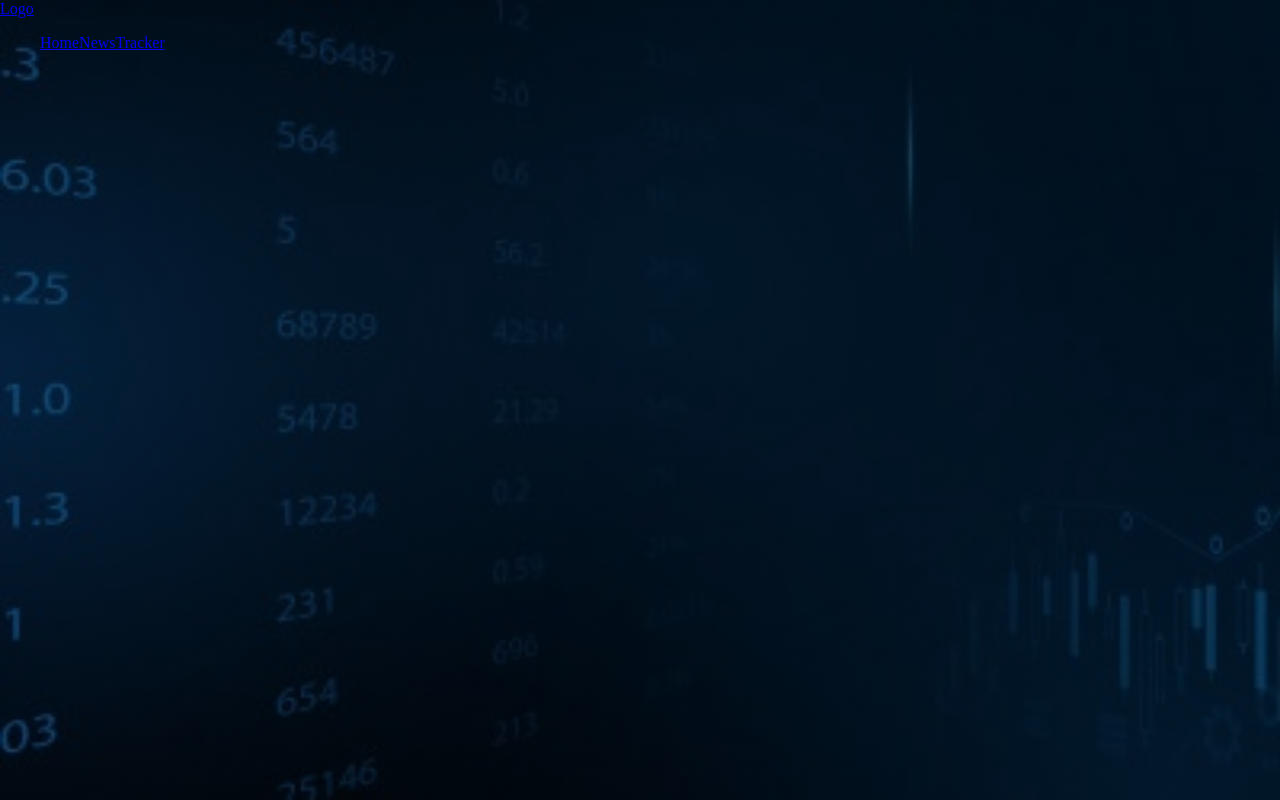
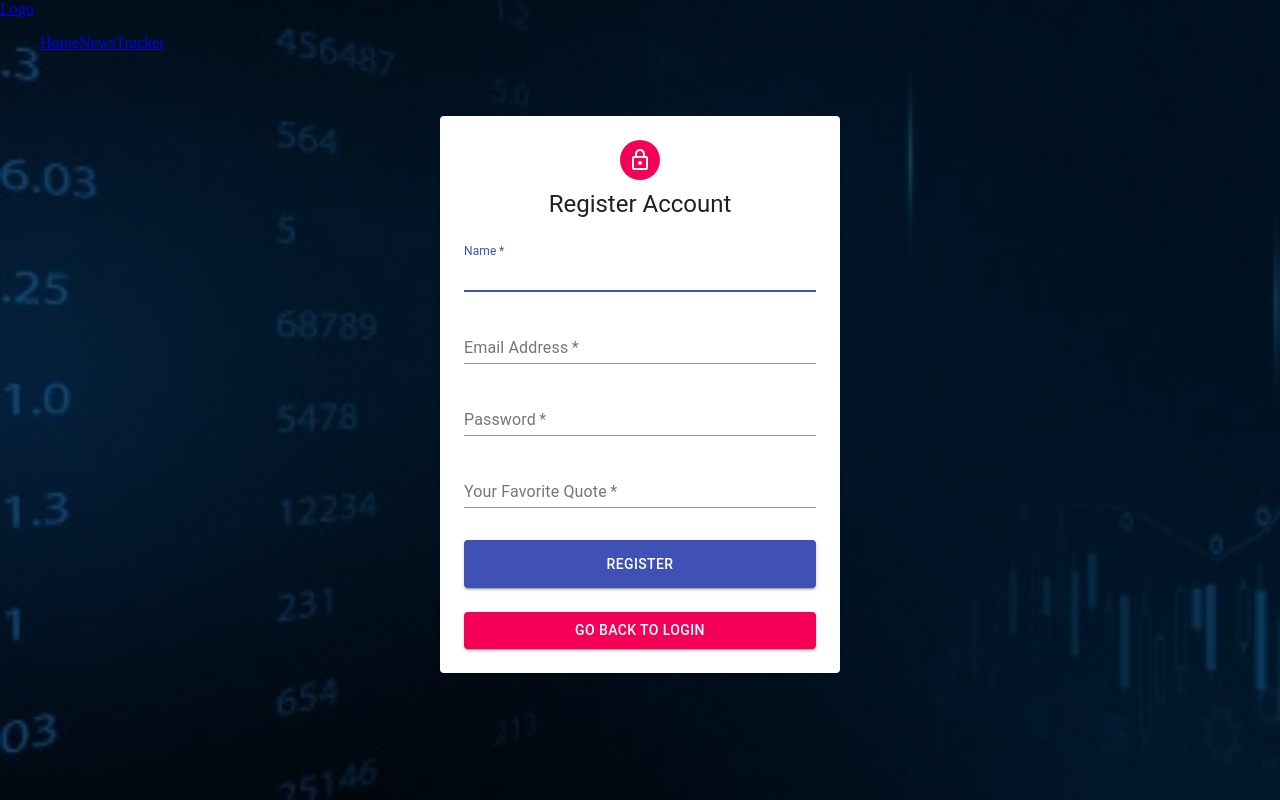
Before and after one commit to anjalikabariya/FinnTracker, a React (Create React App) app in the folder client/: page /register in a window 1280 px wide. Built offline with nearby package versions, Linux system fonts and the light colour scheme.

Commit message:
created login, register components

```diff
--- a/client/src/App.js
+++ b/client/src/App.js
@@ -1,5 +1,5 @@
 import React, { Component } from 'react'
-import {Navigation} from './components'
+import {Navigation, Register, Login} from './components'
 import { BrowserRouter as Router, Switch, Route } from "react-router-dom";
 import { Redirect } from 'react-router-dom';
 import {HomePage, NewsPage, TrackerPage} from './Pages';
@@ -16,6 +16,14 @@ export class App extends Component {
             <Route exact path="/" render={() => {
               return (
                 <Redirect to="/home" />)}}
+            />
+            <Route
+              path="/login"
+              render={(props) => <Login />}
+            />
+            <Route
+              path="/register"
+              render={(props) => <Register />}
             />
             <Route
               path="/home"
--- /dev/null
+++ b/client/src/components/Login/Login.jsx
@@ -0,0 +1,98 @@
+import React, { useState } from 'react'
+import { Typography, Paper, Avatar, Button, FormControl, Input, InputLabel } from '@material-ui/core'
+import LockOutlinedIcon from '@material-ui/icons/LockOutlined'
+import withStyles from '@material-ui/core/styles/withStyles'
+import { Link, withRouter } from 'react-router-dom'
+import firebase from '../../firebase'
+
+const styles = theme => ({
+	main: {
+		width: 'auto',
+		display: 'block', // Fix IE 11 issue.
+		marginLeft: theme.spacing.unit * 3,
+		marginRight: theme.spacing.unit * 3,
+		[theme.breakpoints.up(400 + theme.spacing.unit * 3 * 2)]: {
+			width: 400,
+			marginLeft: 'auto',
+			marginRight: 'auto',
+		},
+	},
+	paper: {
+		marginTop: theme.spacing.unit * 8,
+		display: 'flex',
+		flexDirection: 'column',
+		alignItems: 'center',
+		padding: `${theme.spacing.unit * 2}px ${theme.spacing.unit * 3}px ${theme.spacing.unit * 3}px`,
+	},
+	avatar: {
+		margin: theme.spacing.unit,
+		backgroundColor: theme.palette.secondary.main,
+	},
+	form: {
+		width: '100%', // Fix IE 11 issue.
+		marginTop: theme.spacing.unit,
+	},
+	submit: {
+		marginTop: theme.spacing.unit * 3,
+	},
+});
+
+function SignIn(props) {
+	const { classes } = props
+
+	const [email, setEmail] = useState('')
+	const [password, setPassword] = useState('')
+
+	return (
+		<main className={classes.main}>
+			<Paper className={classes.paper}>
+				<Avatar className={classes.avatar}>
+					<LockOutlinedIcon />
+				</Avatar>
+				<Typography component="h1" variant="h5">
+					Sign in
+       			</Typography>
+				<form className={classes.form} onSubmit={e => e.preventDefault() && false}>
+					<FormControl margin="normal" required fullWidth>
+						<InputLabel htmlFor="email">Email Address</InputLabel>
+						<Input id="email" name="email" autoComplete="off" autoFocus value={email} onChange={e => setEmail(e.target.value)} />
+					</FormControl>
+					<FormControl margin="normal" required fullWidth>
+						<InputLabel htmlFor="password">Password</InputLabel>
+						<Input name="password" type="password" id="password" autoComplete="off" value={password} onChange={e => setPassword(e.target.value)} />
+					</FormControl>
+					<Button
+						type="submit"
+						fullWidth
+						variant="contained"
+						color="primary"
+						onClick={login}
+						className={classes.submit}>
+						Sign in
+          			</Button>
+					<Button
+						type="submit"
+						fullWidth
+						variant="contained"
+						color="secondary"
+						component={Link}
+						to="/register"
+						className={classes.submit}>
+						Register
+          			</Button>
+				</form>
+			</Paper>
+		</main>
+	)
+
+	async function login() {
+		try {
+			await firebase.login(email, password)
+			props.history.replace('/dashboard')
+		} catch(error) {
+			alert(error.message)
+		}
+	}
+}
+
+export default withRouter(withStyles(styles)(SignIn))
--- /dev/null
+++ b/client/src/components/Login/styles.scss
@@ -0,0 +1,24 @@
+.main{
+    width: 'auto';
+    display: 'block'; // Fix IE 11 issue.
+    margin-left: 1em;
+    margin-right: 1em;
+}
+.paper{
+    margin-top:8em;
+    display: 'flex';
+    flex-direction: 'column';
+    align-items: 'center';
+    padding: 2px;
+}
+.avatar{
+    margin:1em;
+    background-color:black;
+}
+.form{
+    width: '100%'; // Fix IE 11 issue.
+    margin-top:1em;
+}
+.submit{
+    margin-top:3em;
+}
--- /dev/null
+++ b/client/src/components/Register/Register.jsx
@@ -0,0 +1,110 @@
+import React, { useState } from 'react'
+import { Typography, Paper, Avatar, Button, FormControl, Input, InputLabel } from '@material-ui/core'
+import LockOutlinedIcon from '@material-ui/icons/LockOutlined'
+import withStyles from '@material-ui/core/styles/withStyles'
+import { Link, withRouter } from 'react-router-dom'
+import firebase from '../../firebase'
+const styles = theme => ({
+	main: {
+		width: 'auto',
+		display: 'block', // Fix IE 11 issue.
+		marginLeft: theme.spacing.unit * 3,
+		marginRight: theme.spacing.unit * 3,
+		[theme.breakpoints.up(400 + theme.spacing.unit * 3 * 2)]: {
+			width: 400,
+			marginLeft: 'auto',
+			marginRight: 'auto',
+		},
+	},
+	paper: {
+		marginTop: theme.spacing.unit * 8,
+		display: 'flex',
+		flexDirection: 'column',
+		alignItems: 'center',
+		padding: `${theme.spacing.unit * 2}px ${theme.spacing.unit * 3}px ${theme.spacing.unit * 3}px`,
+	},
+	avatar: {
+		margin: theme.spacing.unit,
+		backgroundColor: theme.palette.secondary.main,
+	},
+	form: {
+		width: '100%', // Fix IE 11 issue.
+		marginTop: theme.spacing.unit,
+	},
+	submit: {
+		marginTop: theme.spacing.unit * 3,
+	},
+})
+
+function Register(props) {
+	const { classes } = props
+
+	const [name, setName] = useState('')
+	const [email, setEmail] = useState('')
+	const [password, setPassword] = useState('')
+	const [quote, setQuote] = useState('')
+
+	return (
+		<main className={classes.main}>
+			<Paper className={classes.paper}>
+				<Avatar className={classes.avatar}>
+					<LockOutlinedIcon />
+				</Avatar>
+				<Typography component="h1" variant="h5">
+					Register Account
+       			</Typography>
+				<form className={classes.form} onSubmit={e => e.preventDefault() && false }>
+					<FormControl margin="normal" required fullWidth>
+						<InputLabel htmlFor="name">Name</InputLabel>
+						<Input id="name" name="name" autoComplete="off" autoFocus value={name} onChange={e => setName(e.target.value)} />
+					</FormControl>
+					<FormControl margin="normal" required fullWidth>
+						<InputLabel htmlFor="email">Email Address</InputLabel>
+						<Input id="email" name="email" autoComplete="off" value={email} onChange={e => setEmail(e.target.value)}  />
+					</FormControl>
+					<FormControl margin="normal" required fullWidth>
+						<InputLabel htmlFor="password">Password</InputLabel>
+						<Input name="password" type="password" id="password" autoComplete="off" value={password} onChange={e => setPassword(e.target.value)}  />
+					</FormControl>
+					<FormControl margin="normal" required fullWidth>
+						<InputLabel htmlFor="quote">Your Favorite Quote</InputLabel>
+						<Input name="quote" type="text" id="quote" autoComplete="off" value={quote} onChange={e => setQuote(e.target.value)}  />
+					</FormControl>
+
+					<Button
+						type="submit"
+						fullWidth
+						variant="contained"
+						color="primary"
+						onClick={onRegister}
+						className={classes.submit}>
+						Register
+          			</Button>
+
+					<Button
+						type="submit"
+						fullWidth
+						variant="contained"
+						color="secondary"
+						component={Link}
+						to="/login"
+						className={classes.submit}>
+						Go back to Login
+          			</Button>
+				</form>
+			</Paper>
+		</main>
+	)
+
+	async function onRegister() {
+		try {
+			await firebase.register(name, email, password)
+			await firebase.addQuote(quote)
+			props.history.replace('/dashboard')
+		} catch(error) {
+			alert(error.message)
+		}
+	}
+}
+
+export default withRouter(withStyles(styles)(Register))
--- a/client/src/components/index.js
+++ b/client/src/components/index.js
@@ -9,3 +9,5 @@ export {default as TrackerDetails} from './TrackerDetails/TrackerDetails'
 export {default as TrackerMain} from './TrackerMain/TrackerMain'
 export {default as TrackerForm} from './TrackerForm/TrackerForm'
 export {default as TrackerList} from './TrackerList/TrackerList'
+export {default as Login} from './Login/Login'
+export {default as Register} from './Register/Register'
--- /dev/null
+++ b/client/src/firebase.js
@@ -0,0 +1,62 @@
+import app from 'firebase/app'
+import 'firebase/auth'
+import 'firebase/firebase-firestore'
+
+const config = {
+	apiKey: "AIzaSyAk0794OsQuDuoEdUfF9nUM_zD17lfRXEE",
+	authDomain: "codedamn-socialapp.firebaseapp.com",
+	databaseURL: "https://codedamn-socialapp.firebaseio.com",
+	projectId: "codedamn-socialapp",
+	storageBucket: "codedamn-socialapp.appspot.com",
+	messagingSenderId: "263473733320"
+}
+
+class Firebase {
+	constructor() {
+		app.initializeApp(config)
+		this.auth = app.auth()
+		this.db = app.firestore()
+	}
+
+	login(email, password) {
+		return this.auth.signInWithEmailAndPassword(email, password)
+	}
+
+	logout() {
+		return this.auth.signOut()
+	}
+
+	async register(name, email, password) {
+		await this.auth.createUserWithEmailAndPassword(email, password)
+		return this.auth.currentUser.updateProfile({
+			displayName: name
+		})
+	}
+
+	addQuote(quote) {
+		if(!this.auth.currentUser) {
+			return alert('Not authorized')
+		}
+
+		return this.db.doc(`users_codedamn_video/${this.auth.currentUser.uid}`).set({
+			quote
+		})
+	}
+
+	isInitialized() {
+		return new Promise(resolve => {
+			this.auth.onAuthStateChanged(resolve)
+		})
+	}
+
+	getCurrentUsername() {
+		return this.auth.currentUser && this.auth.currentUser.displayName
+	}
+
+	async getCurrentUserQuote() {
+		const quote = await this.db.doc(`users_codedamn_video/${this.auth.currentUser.uid}`).get()
+		return quote.get('quote')
+	}
+}
+
+export default new Firebase()
```
Also changed, not shown: client/src/components/Register/styles.scss (added).
